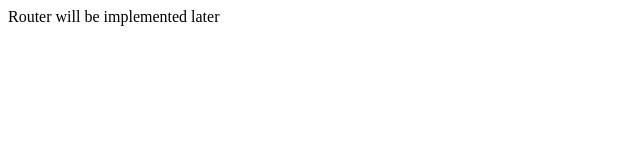
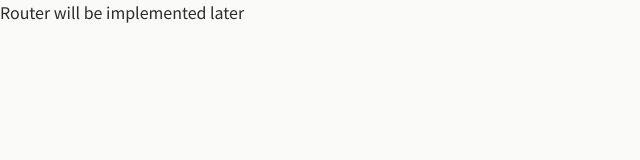
Before and after one commit to 375432636/ecom-zexi, a React (Vite) app: page / in a window 1280 px wide. Shown: the top 160 px of the page, without its empty margins (0-640 px from the left). Built offline with nearby package versions, Linux system fonts and the light colour scheme.

Commit message:
feat: add design system CSS tokens
Co-Authored-By: Claude Opus 4.7 (1M context) <noreply@anthropic.com>

```diff
--- a/src/styles/tokens.css
+++ b/src/styles/tokens.css
@@ -1 +1,78 @@
-/* Design tokens will be defined in a later task */
+:root {
+  /* Colors */
+  --color-primary: #2c2c2c;
+  --color-on-primary: #ffffff;
+  --color-canvas: #fafaf8;
+  --color-soft-cloud: #f0efe9;
+  --color-ink: #2c2c2c;
+  --color-charcoal: #4a4a4a;
+  --color-mute: #8a8a8a;
+  --color-stone: #b8b8b8;
+  --color-wood: #d4a574;
+  --color-wood-light: #ebe4d9;
+  --color-sale: #c44536;
+  --color-success: #4a7c59;
+
+  /* Typography */
+  --font-display: 'Playfair Display', serif;
+  --font-body-zh: 'Noto Sans SC', sans-serif;
+  --font-body-ja: 'Noto Sans JP', sans-serif;
+  --font-body-ko: 'Noto Sans KR', sans-serif;
+  --font-body-en: 'Noto Sans SC', sans-serif;
+
+  --font-size-hero: 64px;
+  --font-size-heading-xl: 32px;
+  --font-size-heading-lg: 24px;
+  --font-size-heading-md: 18px;
+  --font-size-body: 16px;
+  --font-size-caption: 14px;
+
+  /* Spacing */
+  --spacing-xs: 4px;
+  --spacing-sm: 8px;
+  --spacing-md: 16px;
+  --spacing-lg: 24px;
+  --spacing-xl: 32px;
+  --spacing-section: 64px;
+
+  /* Rounded */
+  --rounded-none: 0px;
+  --rounded-sm: 8px;
+  --rounded-md: 16px;
+  --rounded-lg: 24px;
+  --rounded-full: 9999px;
+
+  /* Z-index */
+  --z-nav: 100;
+  --z-dropdown: 200;
+}
+
+/* Base styles */
+* {
+  margin: 0;
+  padding: 0;
+  box-sizing: border-box;
+}
+
+body {
+  font-family: var(--font-body-zh);
+  background-color: var(--color-canvas);
+  color: var(--color-ink);
+  line-height: 1.6;
+}
+
+body[lang="en"] { font-family: var(--font-body-en); }
+body[lang="ja"] { font-family: var(--font-body-ja); }
+body[lang="ko"] { font-family: var(--font-body-ko); }
+
+a {
+  text-decoration: none;
+  color: inherit;
+}
+
+button {
+  border: none;
+  background: none;
+  cursor: pointer;
+  font-family: inherit;
+}
```
